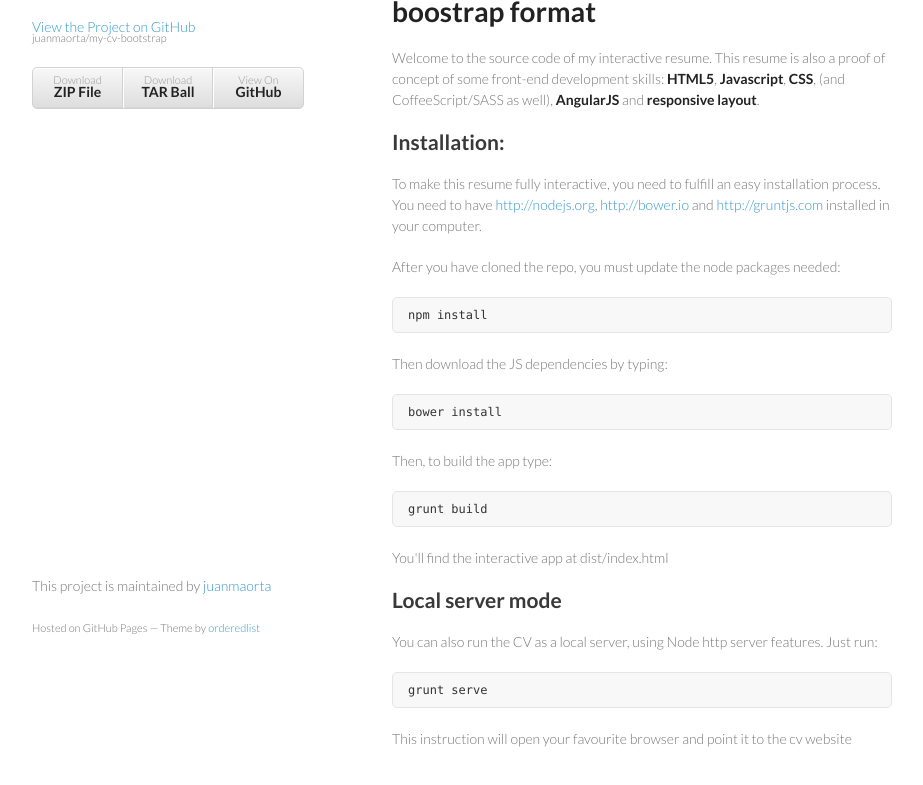
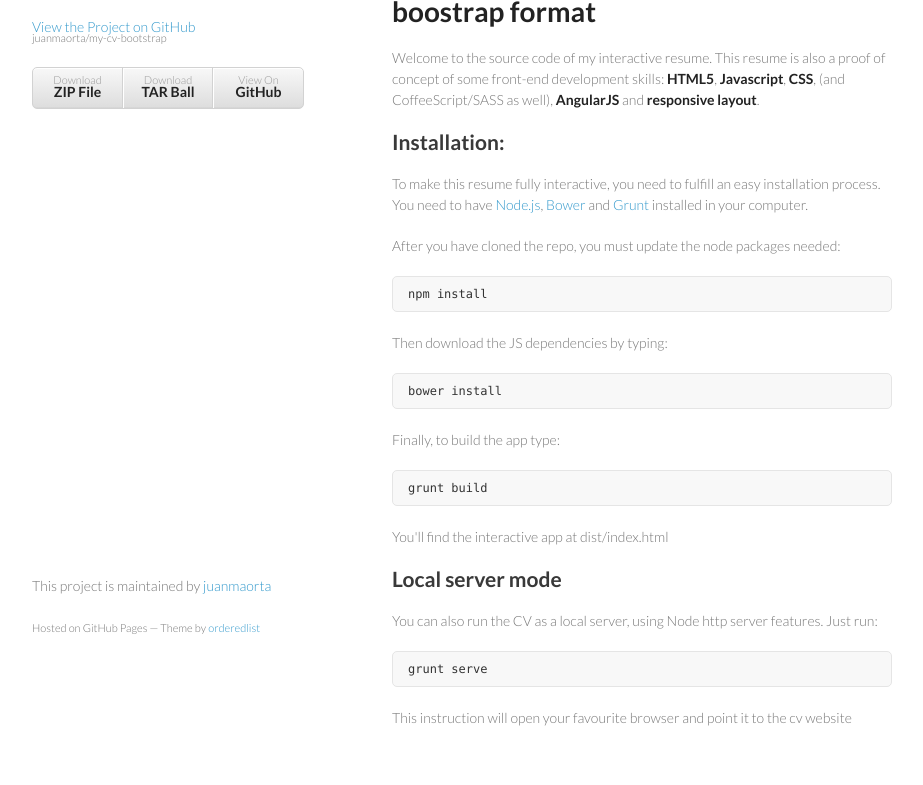
Before and after one commit to juanmaorta/my-cv-bootstrap, a plain HTML site: page index.html in a window 1280 px wide. Shown: the part 93-878 px from the top of the page, without its empty margins (178-1101 px from the left). Drawn offline with Linux system fonts and the light colour scheme.

```diff
--- a/index.html
+++ b/index.html
@@ -38,7 +38,7 @@
 <a name="installation" class="anchor" href="#installation"><span class="octicon octicon-link"></span></a>Installation:</h2>
 
 <p>To make this resume fully interactive, you need to fulfill an easy installation process.
-You need to have <a href="Node.js">http://nodejs.org</a>, <a href="Bower">http://bower.io</a> and <a href="Grunt">http://gruntjs.com</a> installed in your computer. </p>
+You need to have <a href="http://nodejs.org">Node.js</a>, <a href="http://bower.io">Bower</a> and <a href="http://gruntjs.com">Grunt</a> installed in your computer. </p>
 
 <p>After you have cloned the repo, you must update the node packages needed:</p>
 
@@ -50,7 +50,7 @@
 <pre><code>bower install
 </code></pre>
 
-<p>Then, to build the app type:</p>
+<p>Finally, to build the app type:</p>
 
 <pre><code>grunt build
 </code></pre>
```
Also changed, not shown: params.json (+1 -1 lines).
